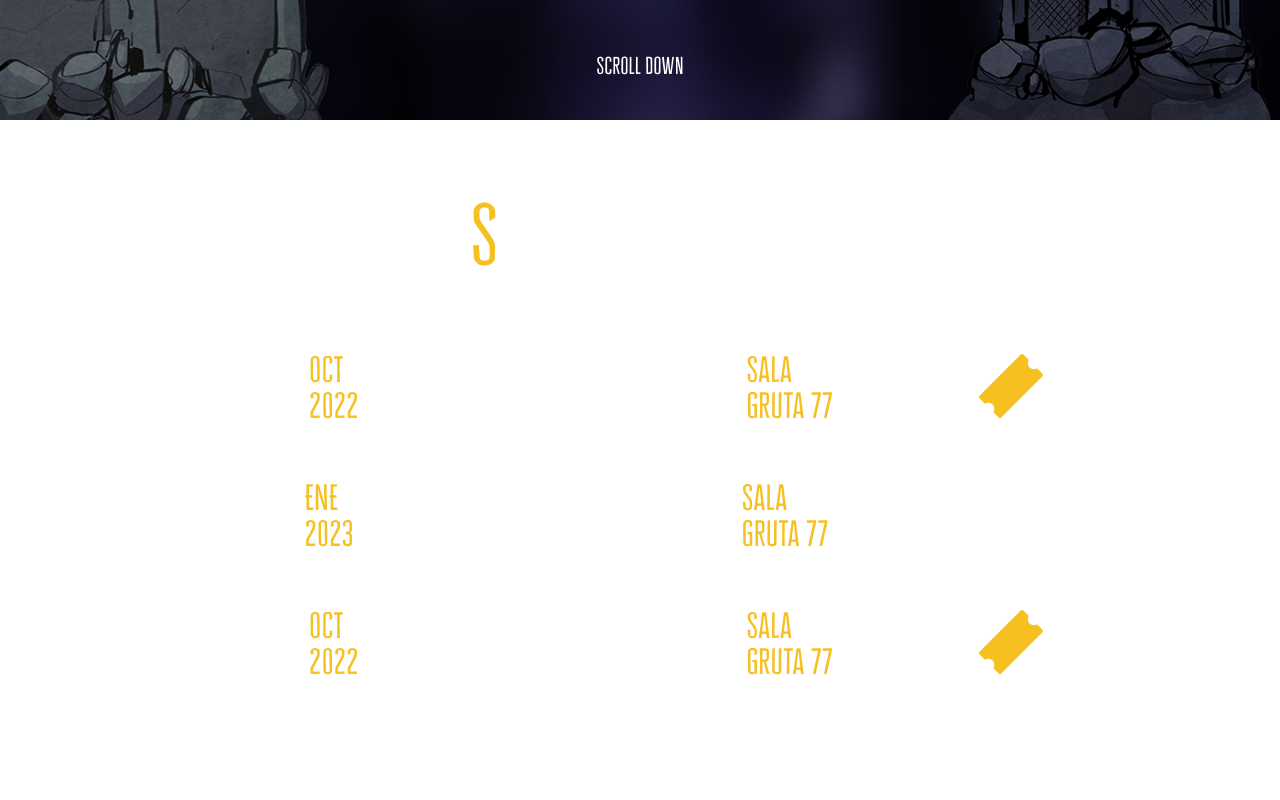
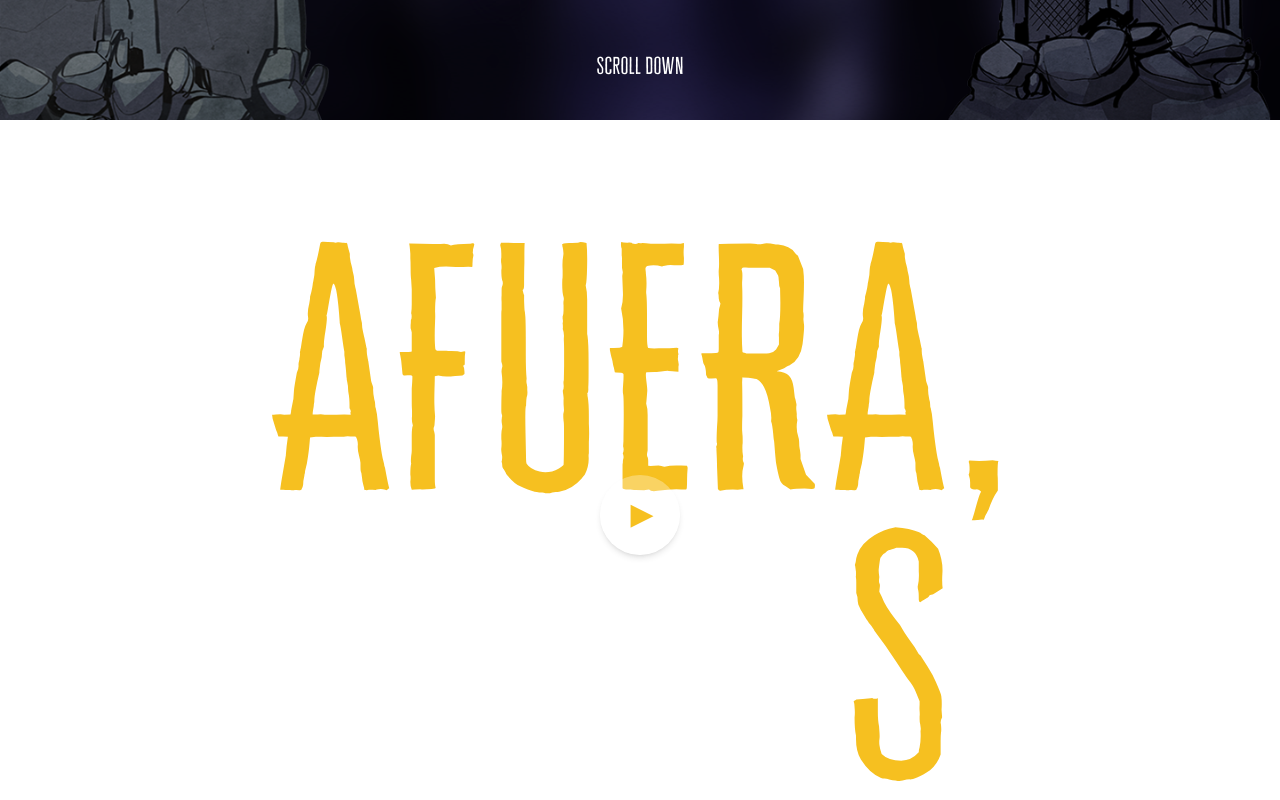
Before and after one commit to AlexLucenaWeb/flinks, a Next.js app: page / in a window 1280 px wide. Shown: the part 680-1480 px from the top of the page. Built offline with nearby package versions, Linux system fonts and the light colour scheme.

Commit message:
Quitar conciertos

```diff
--- a/data/conciertos-info.js
+++ b/data/conciertos-info.js
@@ -1,21 +1,4 @@
 const conciertos = [
-    {
-        dia: "07",
-        mes: "OCT",
-        ano: "2022",
-        ciudad: "Madrid",
-        lugar: "Sala",
-        sala: "Gruta 77",
-        entradas_link: "https://movingtickets.com/Entradas-Postales-Negras-Flinks-en-concierto-Gruta-77-Madrid/"
-    },
-    {
-        dia: "18",
-        mes: "ENE",
-        ano: "2023",
-        ciudad: "Madrid",
-        lugar: "Sala",
-        sala: "Gruta 77",
-    },
     {
         dia: "07",
         mes: "OCT",
--- a/pages/index.js
+++ b/pages/index.js
@@ -47,7 +47,7 @@ export default function Home() {
       <main>
         <HeaderNav/>
         <Intro/>
-        <Conciertos/>
+        {/* <Conciertos/> */}
         <FullVideo/>
         <SobreNosotros/>
         <Galeria/>
```
